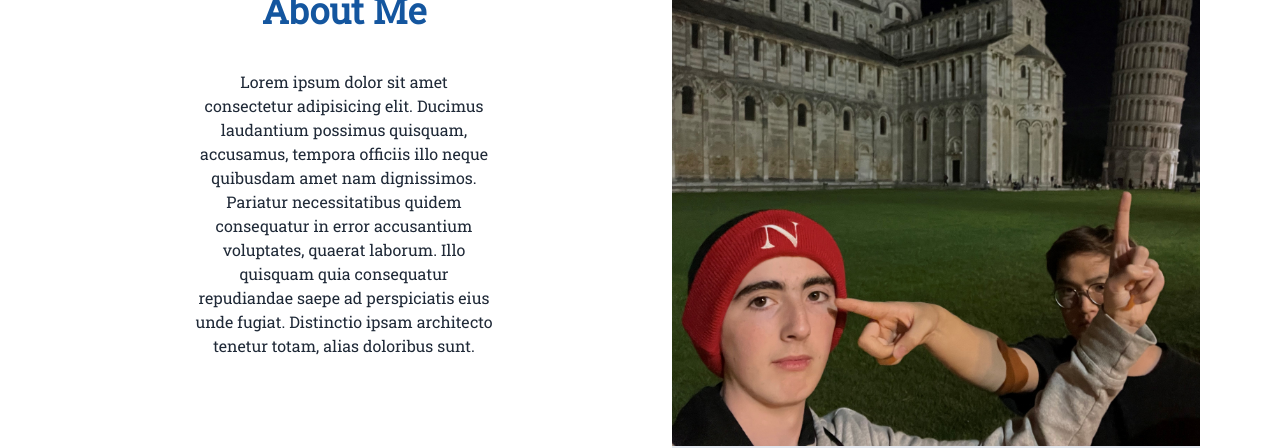
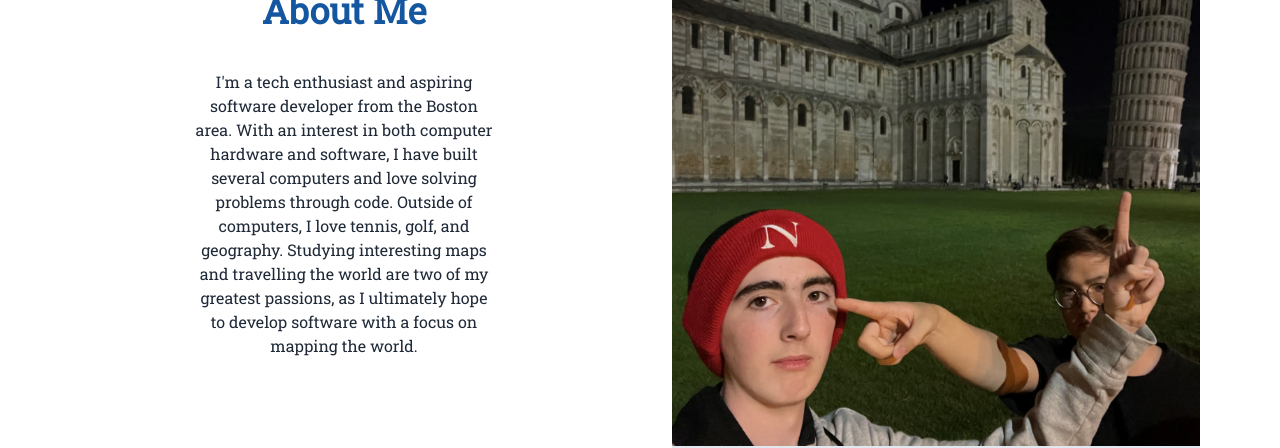
Before and after one commit to aidanroche3/portfolio, a React (Vite) app: page / in a window 1280 px wide. Shown: the part 1886-2334 px from the top of the page. Built offline with nearby package versions, Linux system fonts and the light colour scheme.

Commit message:
Added about me paragraph

```diff
--- a/src/components/About.jsx
+++ b/src/components/About.jsx
@@ -14,13 +14,13 @@ function About() {
             About Me
           </h1>
           <p className="text-center max-w-[300px]">
-            Lorem ipsum dolor sit amet consectetur adipisicing elit. Ducimus
-            laudantium possimus quisquam, accusamus, tempora officiis illo neque
-            quibusdam amet nam dignissimos. Pariatur necessitatibus quidem
-            consequatur in error accusantium voluptates, quaerat laborum. Illo
-            quisquam quia consequatur repudiandae saepe ad perspiciatis eius
-            unde fugiat. Distinctio ipsam architecto tenetur totam, alias
-            doloribus sunt.
+            I'm a tech enthusiast and aspiring software developer from the
+            Boston area. With an interest in both computer hardware and
+            software, I have built several computers and love solving problems
+            through code. Outside of computers, I love tennis, golf, and
+            geography. Studying interesting maps and travelling the world are
+            two of my greatest passions, as I ultimately hope to develop
+            software with a focus on mapping the world.
           </p>
         </div>
         <Gallery />
```
